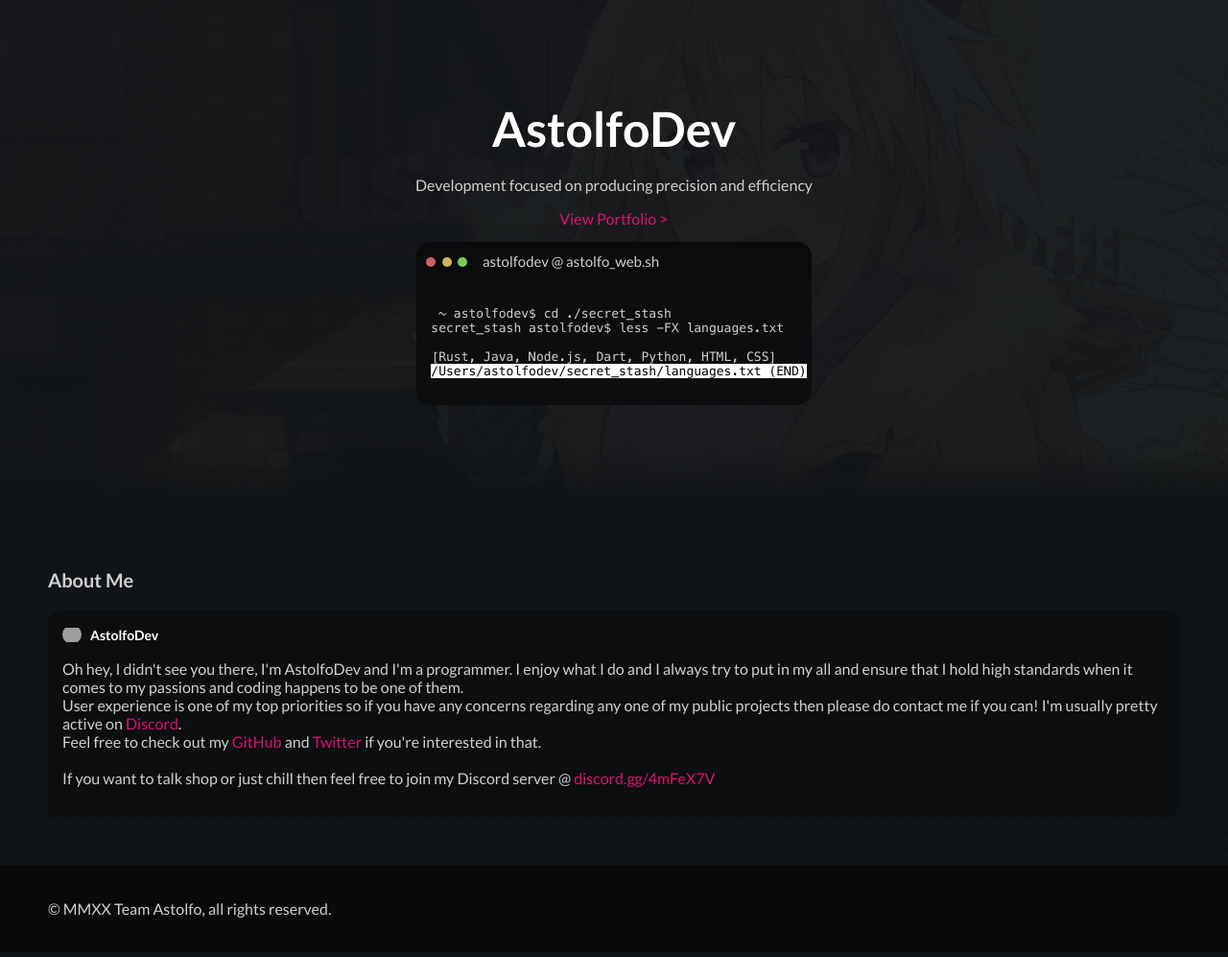
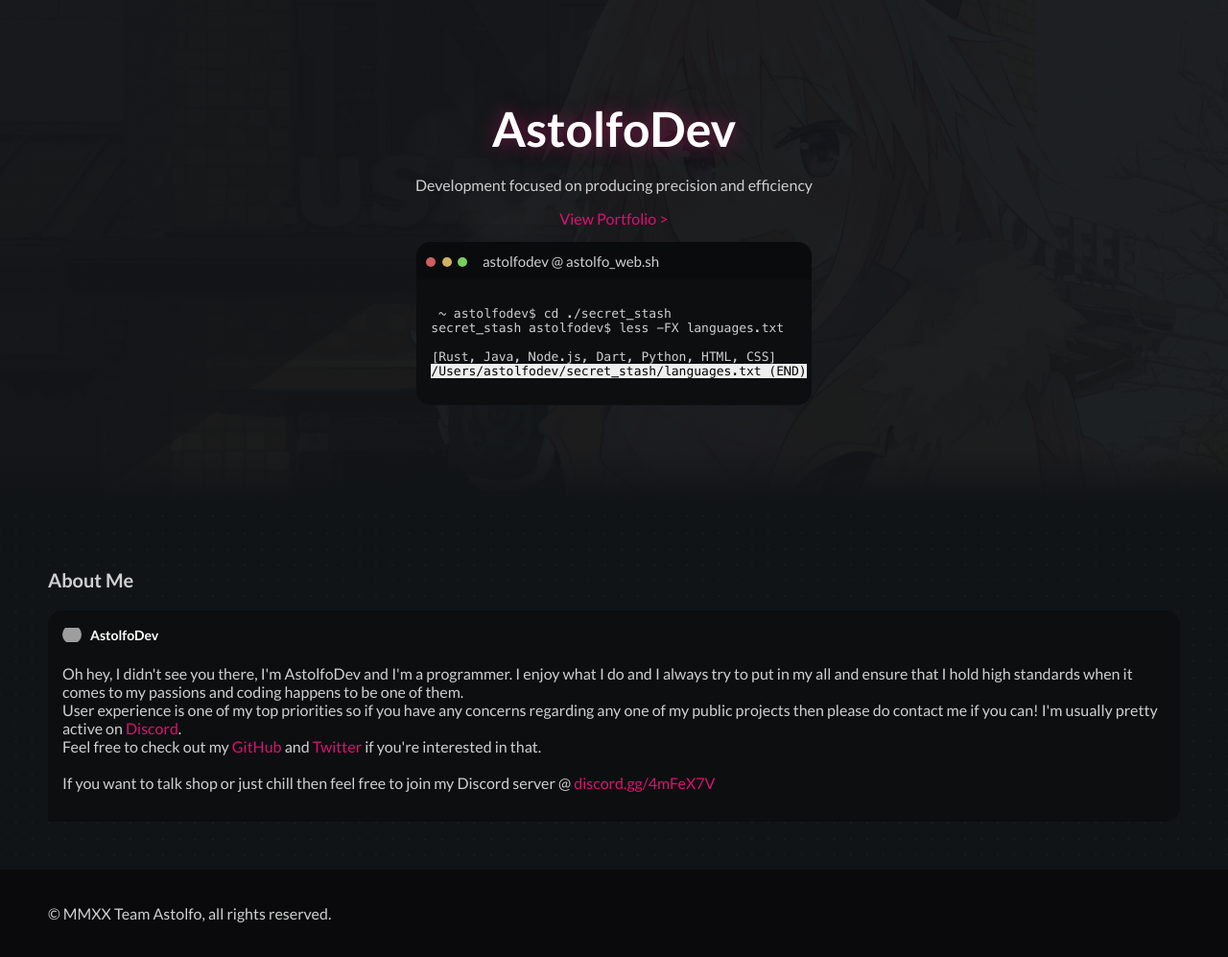
Before and after one commit to AstolfoDev/AstolfoDev.github.io, a plain HTML site: page index.html in a window 1280 px wide. Shown: the whole page at 96% size. Drawn offline with Linux system fonts and the light colour scheme; grey boxes are pictures that could not be loaded.

Commit message:
added glow and centered divs

```diff
--- a/assets/css/main.css
+++ b/assets/css/main.css
@@ -1,16 +1,12 @@
 body {
     margin: 0;
     padding: 0;
-
     background-color: #111417;
     background-image: url("../media/img/background/dots.png");
-
     background-size: contain;
-
     height: 100vh;
     display:flex;
     flex-direction:column;
-
     font-family: 'Lato', sans-serif;
     color: #CFD0D0;
 }
@@ -22,7 +18,6 @@ body {
     align-items: center;
     flex-direction: column;
     justify-content: center;
-
     background-image: linear-gradient(to bottom, rgba(17,20,23,0.95) 0%, rgba(17,20,23,0.95) 10%, rgba(17,20,23,0.95) 20%, rgba(17,20,23,0.95) 30%, rgba(17,20,23,0.95) 40%, rgba(17,20,23,0.95) 50%, rgba(17,20,23,0.95) 60%, rgba(17,20,23,0.95) 70%, rgba(17,20,23,0.95) 80%, rgba(17,20,23,0.95) 90%, rgba(17,20,23,1) 100%),url("../media/img/background/bg-regular.jpeg");
     background-size: cover;
 }
@@ -38,9 +33,9 @@ body {
 .header .title {
     font-weight: bold;
     font-size: 50px;
-
     line-height: 0;
     color: #ffffff;
+    text-shadow: 0 0 20px rgba(224, 15, 116, 0.5);
 }
 
 .header .subtitle {
@@ -80,20 +75,16 @@ body {
 .titlebar #minimise {
     height: 10px;
     width: 10px;
-
     border-radius: 50%;
     display: inline-block;
-
     background-color: #cfb35e;
 }
 
 .titlebar #maximise {
     height: 10px;
     width: 10px;
-
     border-radius: 50%;
     display: inline-block;
-
     background-color: #76cf5e;
 }
 
@@ -133,15 +124,26 @@ body {
     padding-left: 50px;
     padding-right: 50px;
     padding-bottom: 20px;
-
     margin-top:auto;
 }
 
 .message-box {
     padding: 15px;
-    display: inline-block;
+    /* display: inline-block; */
     border-radius: 15px 15px 15px 0px;
     background-color: #0c0e0f;
+    transition: .5s;
+    display: flex;
+    flex-direction: column;
+    justify-content: center;
+    /* align-items: center; */
+
+}
+
+.message-box:hover{
+    padding: 30px;
+    box-shadow: 0 0 20px rgba(148, 11, 77, 0.2);
+    transition: .5s;
 }
 
 .author {
--- a/assets/js/console.js
+++ b/assets/js/console.js
@@ -53,7 +53,7 @@ const typewriter = async () => {
         setTimeout(
             () => {
                 document.getElementById("console-line-3").innerHTML = "[Rust, Java, Node.js, Dart, Python, HTML, CSS]";
-                document.getElementById("console-line-4").innerHTML = "<span id=\"console-easteregg\" style=\"color: black; background-color: white;\">/Users/astolfodev/secret_stash/languages.txt (END)</span>"
+                document.getElementById("console-line-4").innerHTML = "<span id=\"console-easteregg\" style=\"color: black; background-color: #efefef;\">/Users/astolfodev/secret_stash/languages.txt (END)</span>"
             },
             175
         )
```
Also changed, not shown: index.html (+0 -3 lines).
